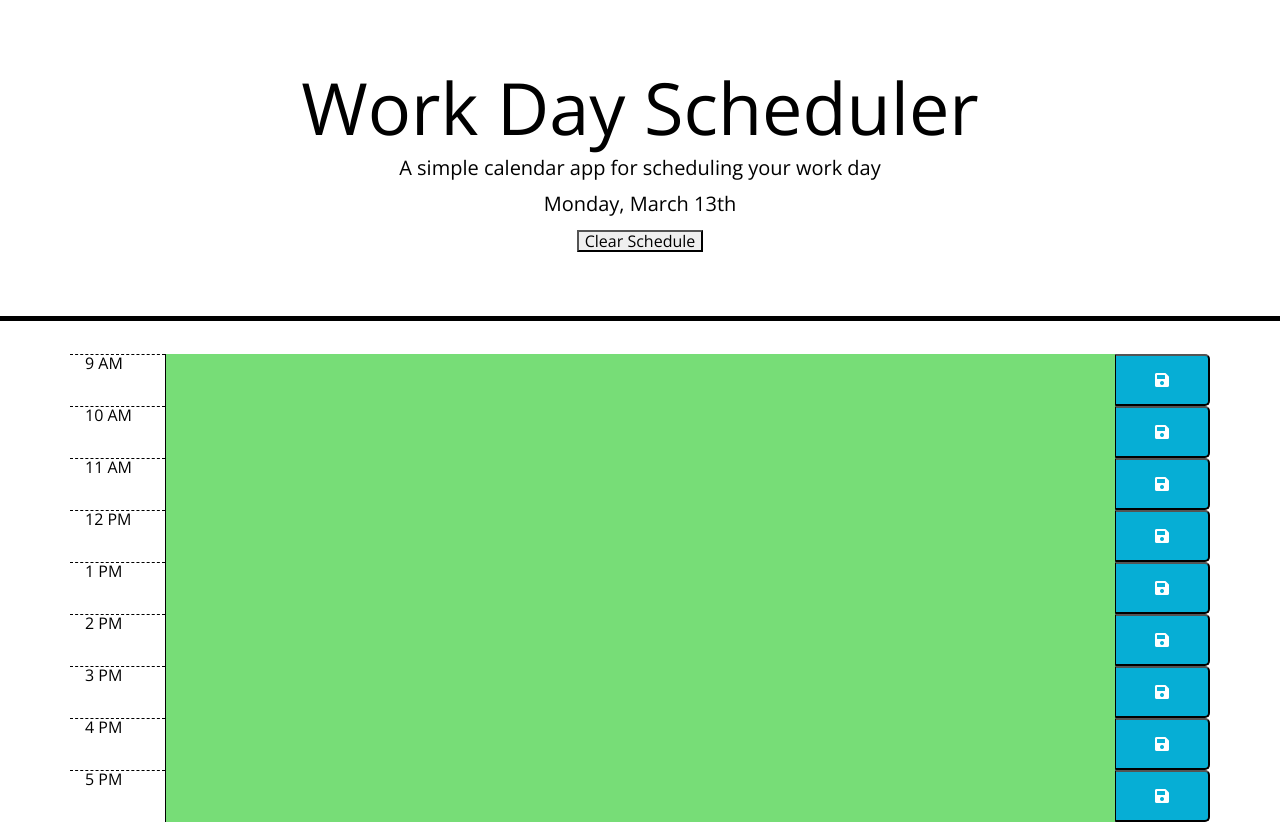
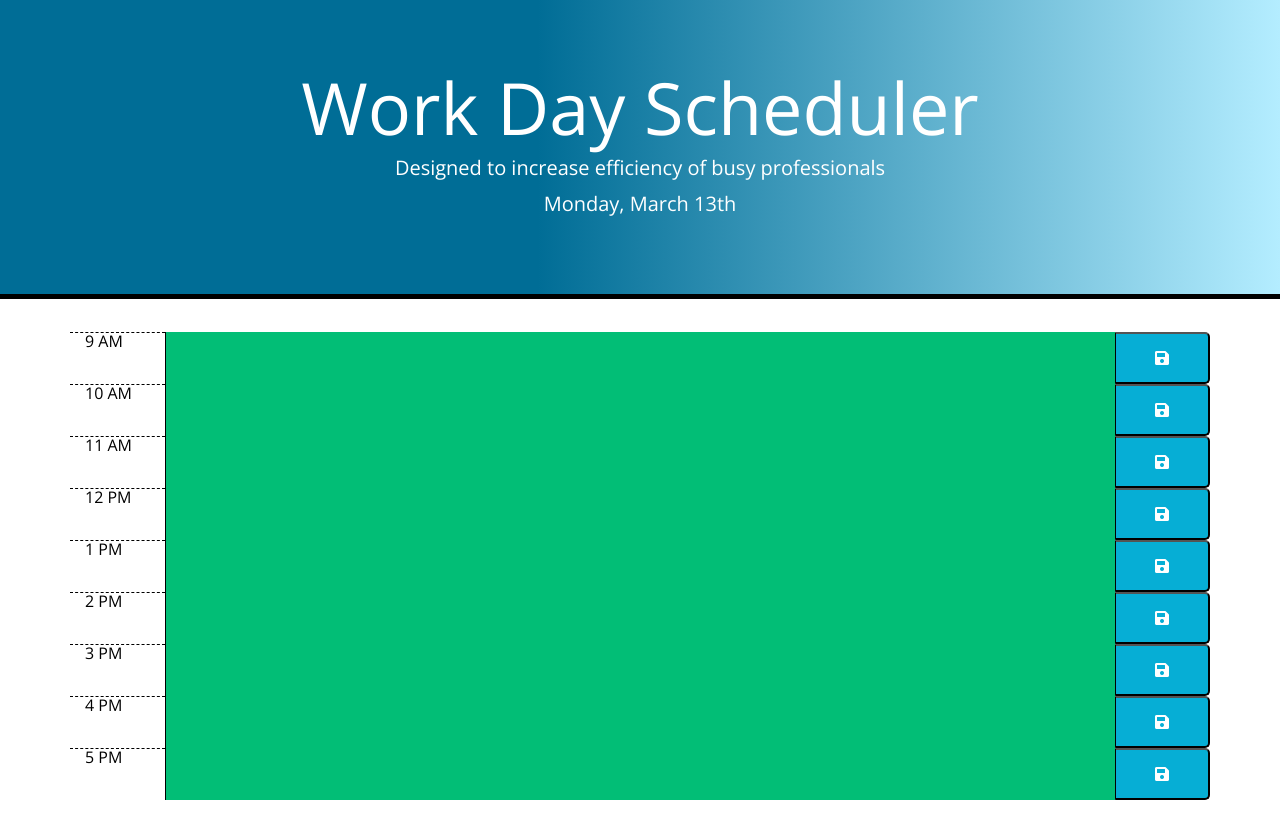
Before and after one commit to adil7-a7/Daily-Work-Planner, a plain HTML site: page index.html in a window 1280 px wide. After the commit the page ends 800 px from the top, so only its background shows below. Drawn offline with nearby package versions, Linux system fonts and the light colour scheme.

Commit message:
added gradient color to jumbotron

```diff
--- a/index.html
+++ b/index.html
@@ -23,9 +23,9 @@
   </head>
 
   <body>
-    <header class="jumbotron">
+    <header class="jumbotron jbBackground">
       <h1 class="display-3">Work Day Scheduler</h1>
-      <p class="lead">A simple calendar app for scheduling your work day</p>
+      <p class="lead"> Designed to increase efficiency of busy professionals</p>
       <p id="currentDay" class="lead"></p>
     </header>
 
--- a/scripts/script.js
+++ b/scripts/script.js
@@ -8,20 +8,12 @@ var futureEl = $(".future");
 var saveBtnEl = $(".save-btn");
 var currentDayEl = $("#currentDay");
 var containerEl = $(".container");
-var clearButton = $("<button>");
-var clearMessage = $("<p>");
+
 
 //DEFINING TIME USING MOMENT.JS THEN FORMATTING IT
 var today = moment();
 $(currentDayEl).text(today.format("dddd, MMMM Do"));
 
-$("header").append(clearButton)
-$(clearButton).text("Clear Schedule")
-$(clearButton).on("click", function()
-{
-  localStorage.clear();
-  location.reload();
-})
 
 // CREATES BOOTSTRAP ROW
 var row = $("<div>");
--- a/style.css
+++ b/style.css
@@ -18,8 +18,9 @@ body
   .jumbotron
   {
     text-align: center;
-    background-color: transparent;
-    color: black;
+    background: rgb(0,109,150);
+    background: linear-gradient(90deg, rgba(0,109,150,1) 42%, rgba(180,237,255,1) 100%);
+    color: white;
     border-radius: 0;
     border-bottom: 5px solid black;
   }
@@ -63,7 +64,7 @@ body
 
   .future
   {
-    background-color: #77dd77;
+    background-color: #02be76;
     color: white;
   }
 
```
Also changed, not shown: images/sc.png (added).
